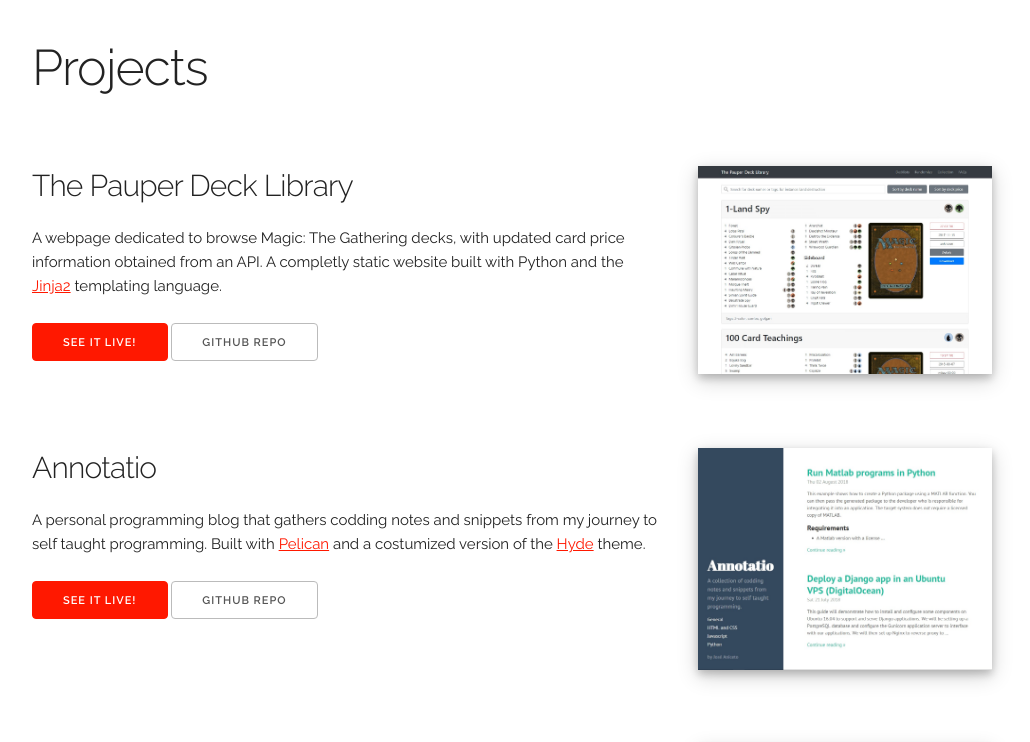
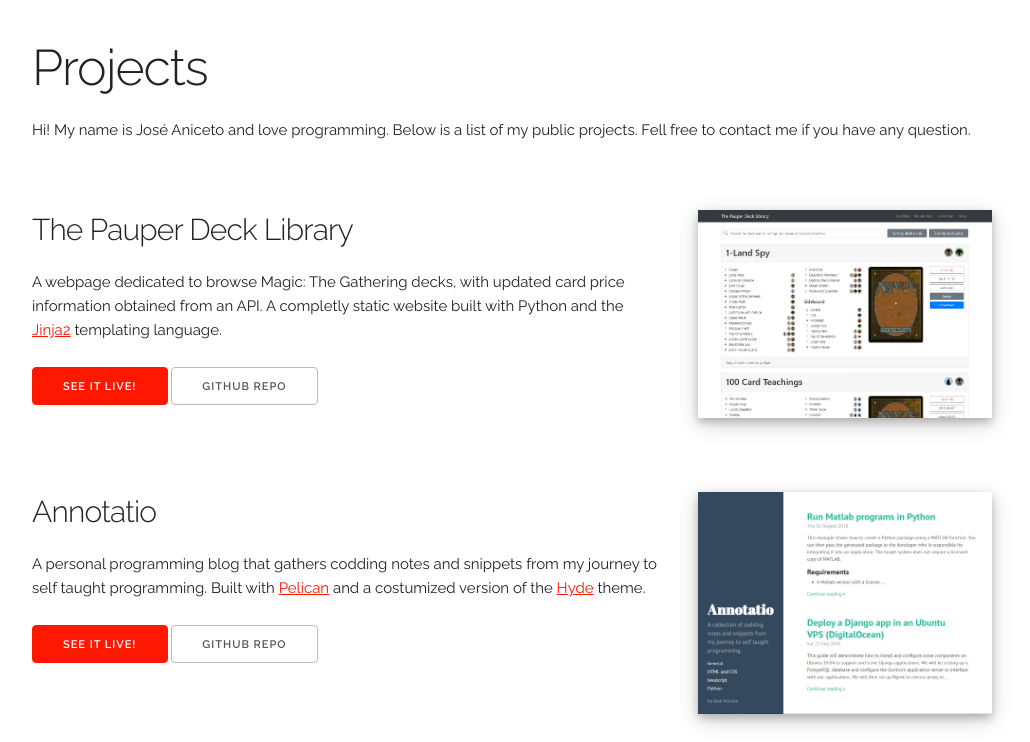
Before and after one commit to jAniceto/flatty, a plain HTML site: page index.html in a window 1280 px wide. Shown: the top 742 px of the page, without its empty margins (128-1158 px from the left). Drawn offline with Linux system fonts and the light colour scheme.

Commit message:
Added small intro

```diff
--- a/index.html
+++ b/index.html
@@ -29,7 +29,7 @@
 
     <div>
       <strong><h1 class="title">Projects</h1></strong>
-      <p></p>
+      <p>Hi! My name is José Aniceto and love programming. Below is a list of my public projects. Fell free to contact me if you have any question.</p>
     </div>
 
     <div class="row project">
```
